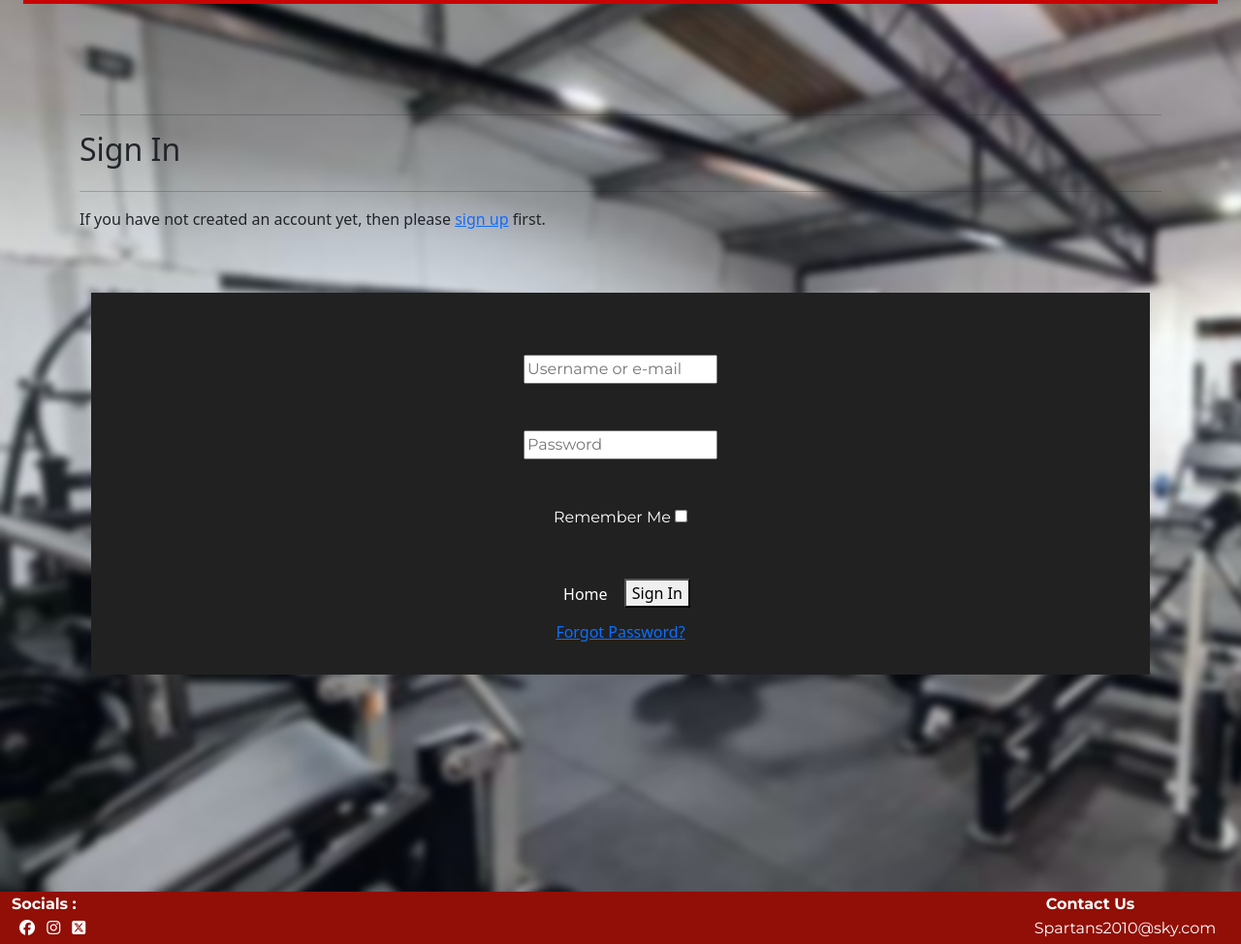
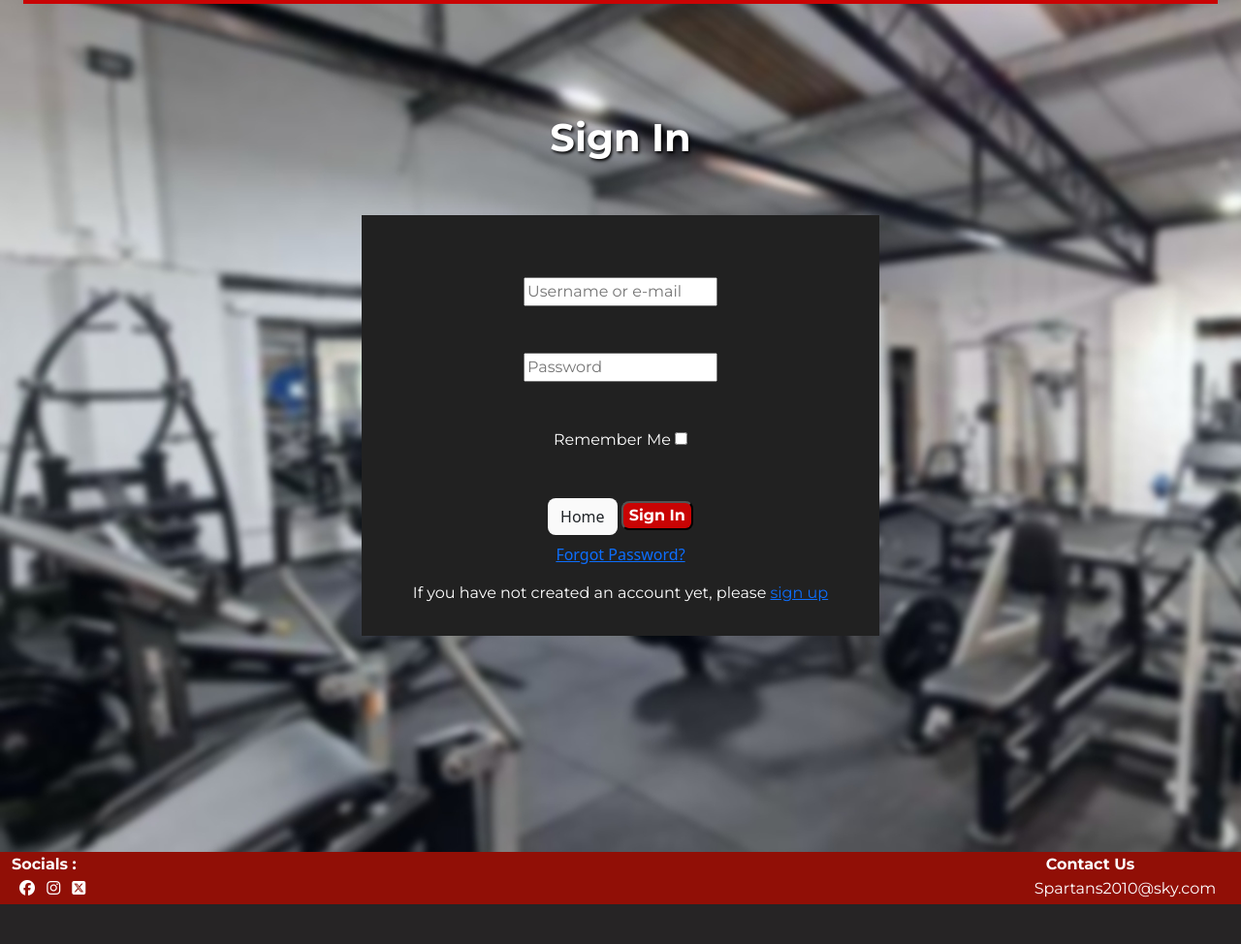
Before and after one commit to T254-bot/spartans-gym-fsf_project, a Django app: page /accounts/login/ in a window 1280 px wide. Shown: the part 90-1064 px from the top of the page at 97% size. After the commit the page ends 1023 px from the top, so only its background shows below. Run offline with Django 3.2, Linux system fonts and the light colour scheme; some libraries are stand-ins or nearby versions.

Commit message:
Begins styling of allauth signup and login templates

```diff
--- a/templates/allauth/account/login.html
+++ b/templates/allauth/account/login.html
@@ -9,16 +9,17 @@
 
 <div class="container md-top-space"></div>
 
-<hr>
-<h2 class="logo-font mb-4">{% trans "Sign In" %}</h2>
-<hr>
-
-<p>{% blocktrans %}If you have not created an account yet, then please
-<a href="{{ signup_url }}">sign up</a> first.{% endblocktrans %}</p>
+<div class="container-fluid">
+  <div class="row">
+      <div class="col text-shadow text-center">
+        <h1 class="montserrat-b text-white ">{% trans "Sign In" %}</h1>
+      </div>
+  </div>
+</div>
 
 <div class="container-fluid">
     <div class="row">
-        <div class="col mx-auto">
+        <div class="col-10 col-md-6 mx-auto">
             <div class="card-body text-center p-3 mt-5 dg-bg">
               <form class="login" method="POST" action="{% url 'account_login' %}">
                 {% csrf_token %}
@@ -35,11 +36,13 @@
                 {% if redirect_field_value %}
                 <input type="hidden" name="{{ redirect_field_name }}" value="{{ redirect_field_value }}" />
                 {% endif %}
-                <a class="btn btn-outline-white text-white rounded-0" href="{% url 'home' %}">Home</a>
-                <button class="primaryAction" type="submit">{% trans "Sign In" %}</button>
+                <a class="btn btn-outline-white text-red rounded-3" style="background-color:#fafafa" href="{% url 'home' %}">Home</a>
+                <button class="primaryAction rounded-3 text-white montserrat-b" type="submit" style="background-color:#C90404">{% trans "Sign In" %}</button>
                 <p class="mt-2">
                   <a class="button secondaryAction" href="{% url 'account_reset_password' %}">{% trans "Forgot Password?" %}</a>
                 </p>
+                <p class="montserrat text-white">{% blocktrans %}If you have not created an account yet, please
+                  <a href="{{ signup_url }}">sign up</a>{% endblocktrans %}</p>
               </form>
             </div>
         </div>
--- a/templates/allauth/account/signup.html
+++ b/templates/allauth/account/signup.html
@@ -9,7 +9,7 @@
 <h2 class="logo-font mb-4">{% trans "Sign Up" %}</h2>
 <hr>
 
-<p>{% blocktrans %}WE PISSING IN THE RIGHT POT! Then please <a href="{{ login_url }}">sign in</a>.{% endblocktrans %}</p>
+<p>{% blocktrans %}If you already have an account, please <a href="{{ login_url }}">sign in</a>.{% endblocktrans %}</p>
 
 <form class="signup" id="signup_form" method="post" action="{% url 'account_signup' %}">
   {% csrf_token %}
```
